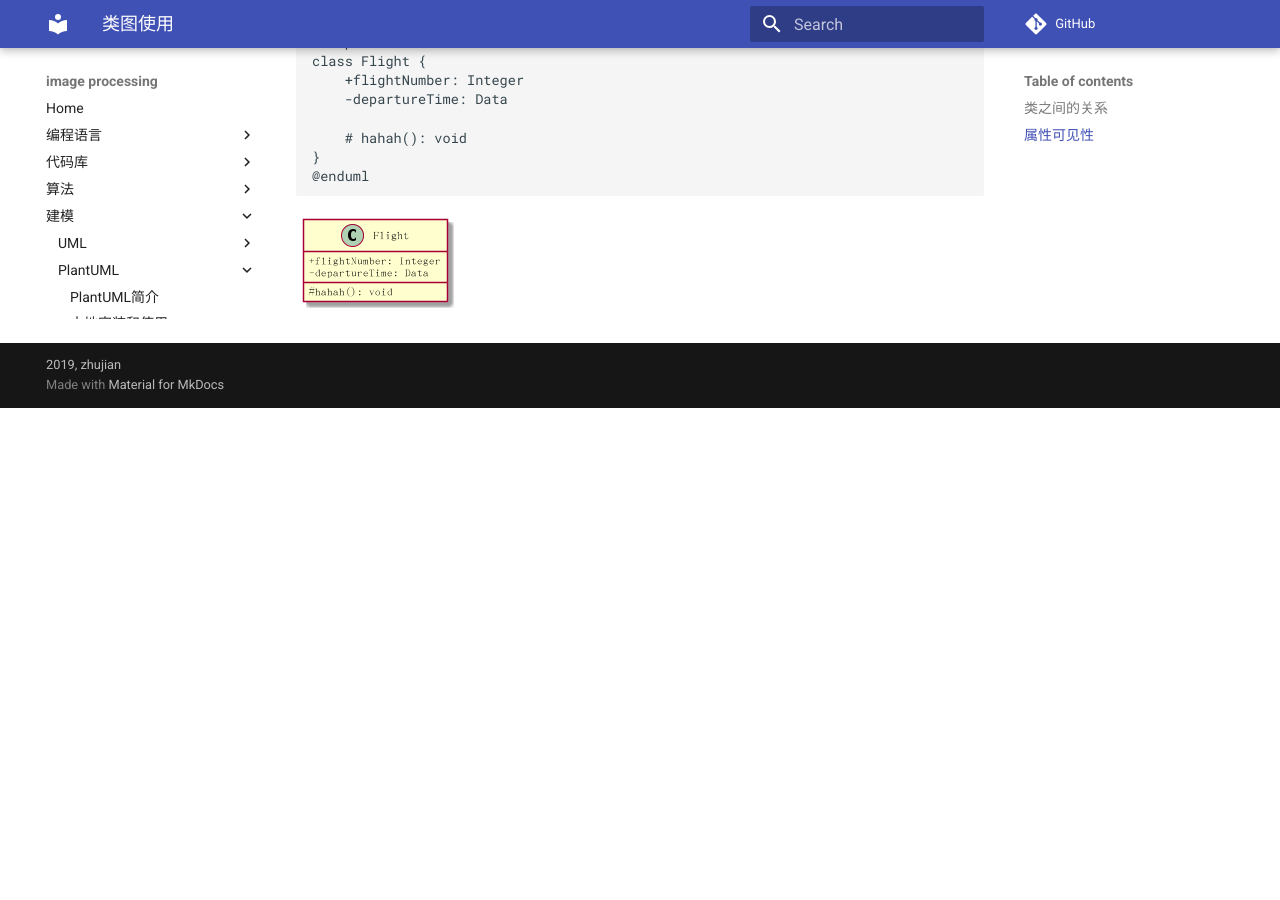
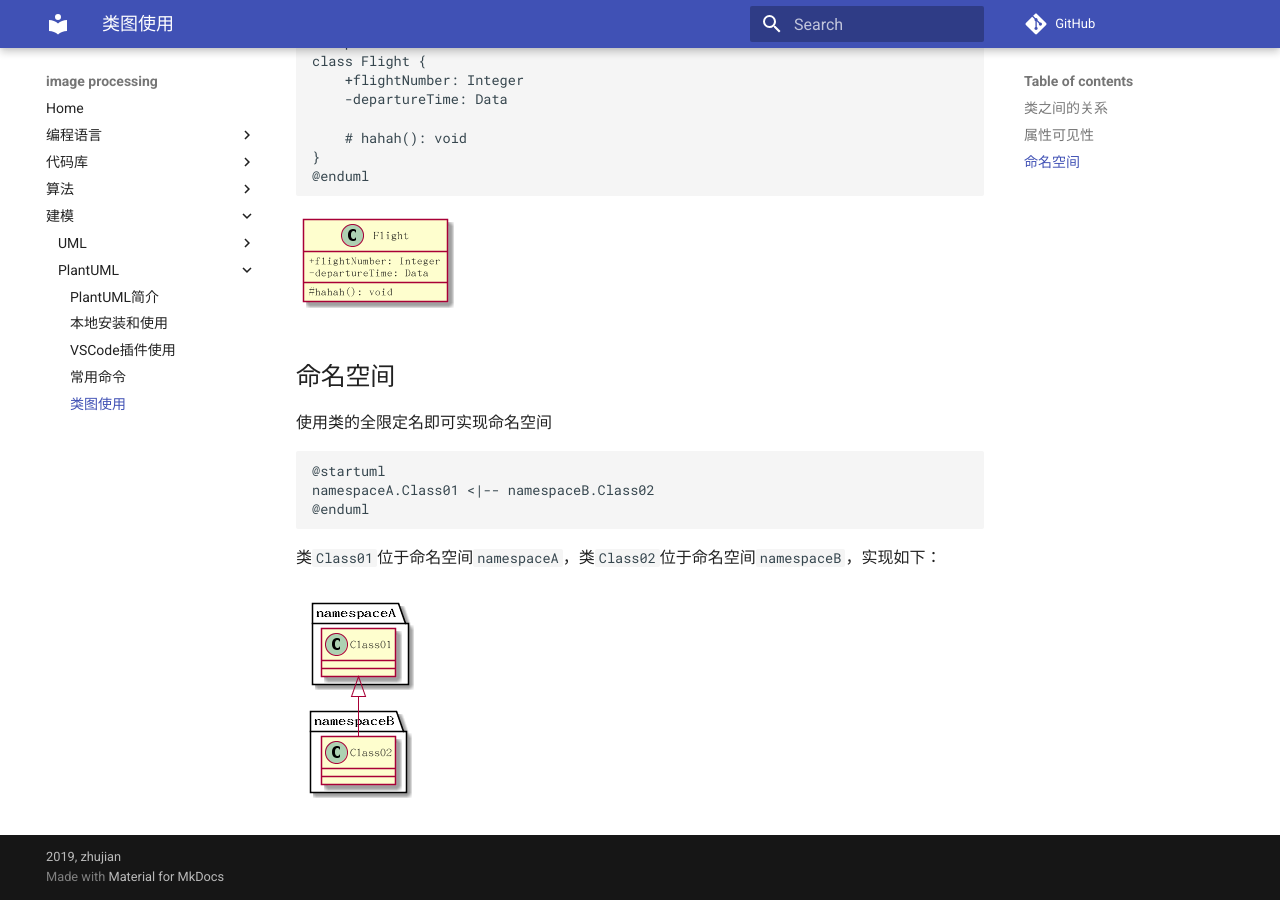
Before and after one commit to Document-Collection/image-processing, an MkDocs documentation site: the page built from docs/uml/plantuml/类图使用.md, in a window 1280 px wide and 900 px high, scrolled down 1289 px. Built offline with MkDocs 1.6.1 and Material for MkDocs 9.7.7, drawn with Linux system fonts in a browser that asks for light colours; comment, search, counter and statistics services are not loaded; before the commit the page ends 1697 px from its top, so only the background shows below that.

Commit message:
docs(plantuml): 类图的命名空间使用

````diff
--- a/docs/uml/plantuml/类图使用.md
+++ b/docs/uml/plantuml/类图使用.md
@@ -56,3 +56,17 @@ class Flight {
 ```
 
 ![](./imgs/visibility.png)
+
+## 命名空间
+
+使用类的全限定名即可实现命名空间
+
+```
+@startuml
+namespaceA.Class01 <|-- namespaceB.Class02
+@enduml
+```
+
+类`Class01`位于命名空间`namespaceA`，类`Class02`位于命名空间`namespaceB`，实现如下：
+
+![](./imgs/class-namespace.png)
````
Also changed, not shown: docs/uml/plantuml/imgs/class-namespace.png (added).
